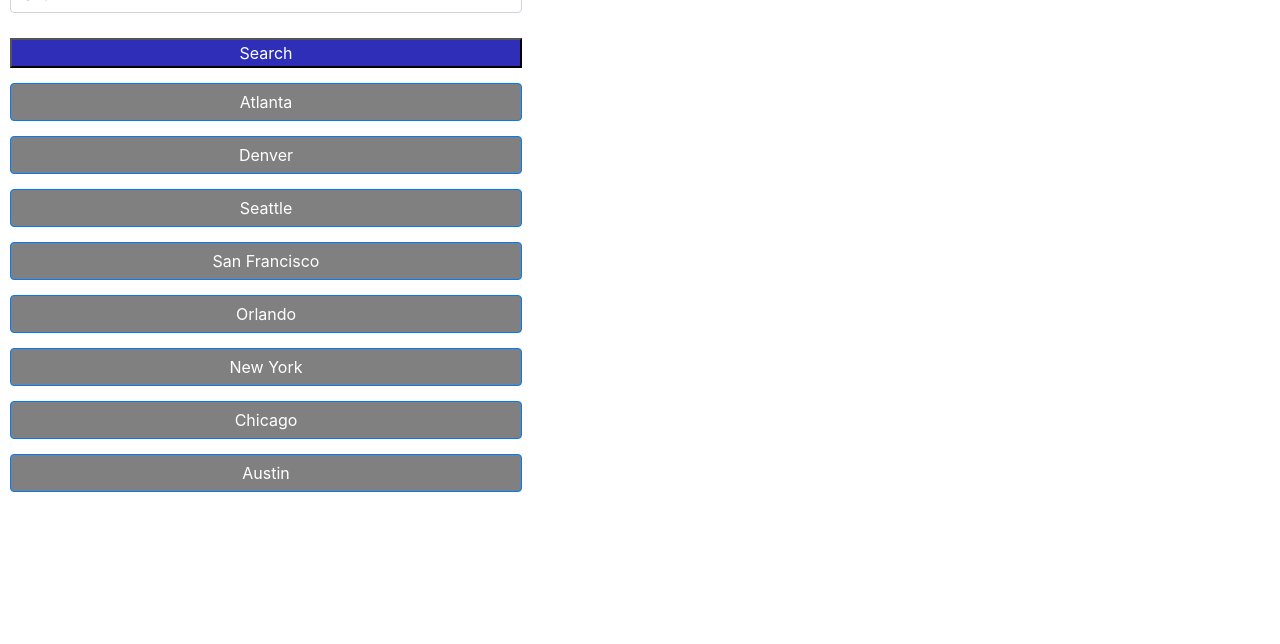
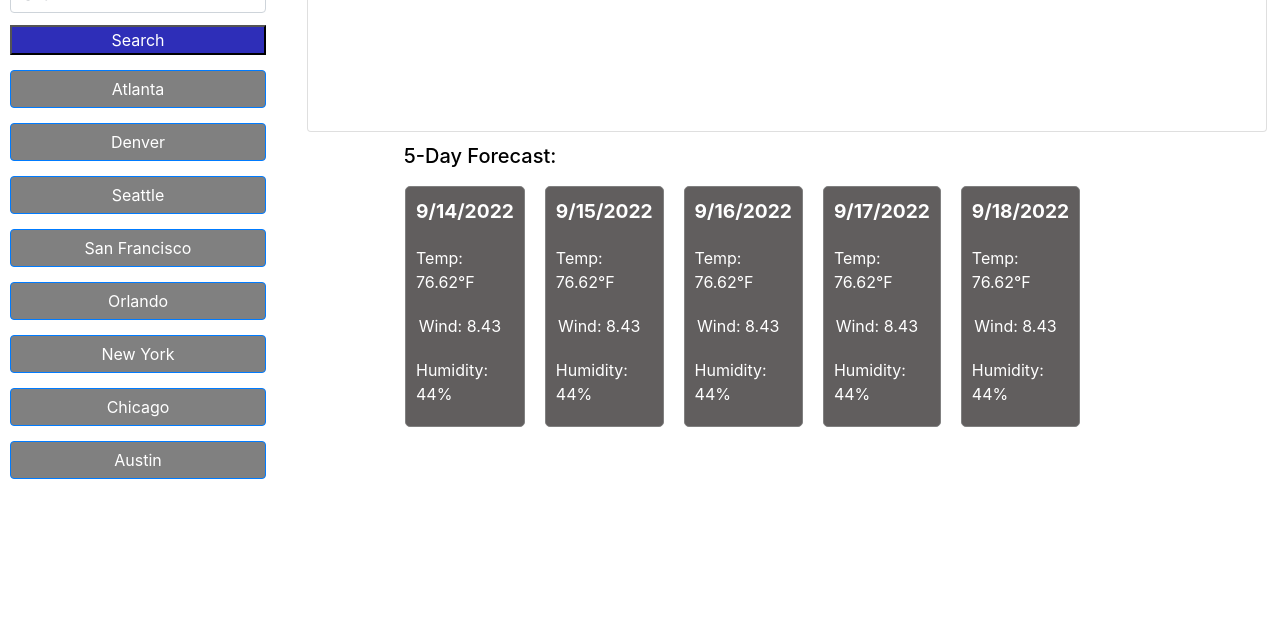
Before and after one commit to Daisha22d/weather-app, a plain HTML site: page index.html in a window 1280 px wide. Shown: the part 156-800 px from the top of the page. Drawn offline with nearby package versions, Linux system fonts and the light colour scheme.

Commit message:
finished html and css

```diff
--- a/assets/styles.css
+++ b/assets/styles.css
@@ -17,7 +17,7 @@
     margin-left: 40%;
 }
 .search{
-    width: 40%;
+    width: 20%;
     margin-top: 2%;
     margin-left: 10px;
 
@@ -30,7 +30,7 @@
 .city-buttons button{
     display: block;
     margin-bottom: 15px;
-    width: 40%;
+    width: 20%;
     background-color: gray;
     margin-left: 10px;
 
@@ -47,3 +47,58 @@
     color: white;
     margin-top: 5%;
 }
+.card {
+    position: absolute;
+    top: 12%;
+    right: 1%;
+  }
+.temp-info {
+    display: block;
+    margin: 10px;
+    margin-left: 0%;
+    color: white;
+}
+.card-title {
+    font-family: 'Rubik','Nunito Sans', sans-serif;
+    font-size: 30px;
+}
+.day-section {
+    display: flex;
+    flex-direction: column;
+    align-items: center;
+    margin-top: -350px;
+    margin-right: 290px;
+  }
+
+  .day-section-title {
+    text-align: center;
+    color: black;
+    margin-right: 30px;
+
+  }
+
+  .day-card-container {
+    display: flex;
+    flex-direction: row;
+    width: 200px;
+  }
+
+  .day-card {
+    display: flex;
+    flex-direction: column;
+    align-items: center;
+    padding: 10px;
+    border: 1px solid gray;
+    border-radius: 5px;
+    width: 300px;
+    max-width: 100%;
+    margin: 10px;
+    background-color: rgb(97, 94, 94);
+  }
+
+  .day-card-day {
+    font-weight: bold;
+    font-size: 1.2rem;
+    margin-bottom: 10px;
+    color: white;
+  }
--- a/index.html
+++ b/index.html
@@ -33,6 +33,54 @@
     <button class="btn btn-primary" type="button-7">Chicago</button>
     <button class="btn btn-primary" type="button-8">Austin</button>
   </div>
+  <!--Forecast-->
+  <div class="card w-75 mb-3">
+    <div class="card-body">
+      <h5 class="card-title">Atlanta (09/13/2022)</h5>
+      <span class="temp-info">Temp: 76.62°F </span>
+      <span class="temp-info">Wind: 8.43 </span>
+      <span class="temp-info">Humidity: 44% </span>
+    </div>
+  </div>
+  <!--Forecast blocks-->
+  <section class="day-section" data-day-section>
+    <h5 class="day-section-title">5-Day Forecast:</h5>
+    <div class="day-card-container">
+      <div class="day-card">
+        <div class="day-card-day">9/14/2022</div>
+        <span class="temp-info">Temp: 76.62°F</span>
+        <span class="temp-info">Wind: 8.43</span>
+        <span class="temp-info">Humidity: 44%</span>
+      </div>
+      <div class="day-card">
+        <div class="day-card-day">9/15/2022</div>
+        <span class="temp-info">Temp: 76.62°F</span>
+        <span class="temp-info">Wind: 8.43</span>
+        <span class="temp-info">Humidity: 44%</span>
+      </div>
+      <div class="day-card">
+        <div class="day-card-day">9/16/2022</div>
+        <span class="temp-info">Temp: 76.62°F</span>
+        <span class="temp-info">Wind: 8.43</span>
+        <span class="temp-info">Humidity: 44%</span>
+      </div>
+      <div class="day-card">
+        <div class="day-card-day">9/17/2022</div>
+        <span class="temp-info">Temp: 76.62°F</span>
+        <span class="temp-info">Wind: 8.43</span>
+        <span class="temp-info">Humidity: 44%</span>
+      </div>
+      <div class="day-card">
+        <div class="day-card-day">9/18/2022</div>
+        <span class="temp-info">Temp: 76.62°F</span>
+        <span class="temp-info">Wind: 8.43</span>
+        <span class="temp-info">Humidity: 44%</span>
+      </div>
+    </div>
+  </section>
+
+
+
 
 
 
@@ -41,5 +89,6 @@
     <script src="https://cdn.jsdelivr.net/npm/bootstrap@4.3.1/dist/js/bootstrap.min.js" integrity="sha384-JjSmVgyd0p3pXB1rRibZUAYoIIy6OrQ6VrjIEaFf/nJGzIxFDsf4x0xIM+B07jRM" crossorigin="anonymous"></script>
     <script src="./script.js"></script>
 
+
 </body>
 </html>
```
